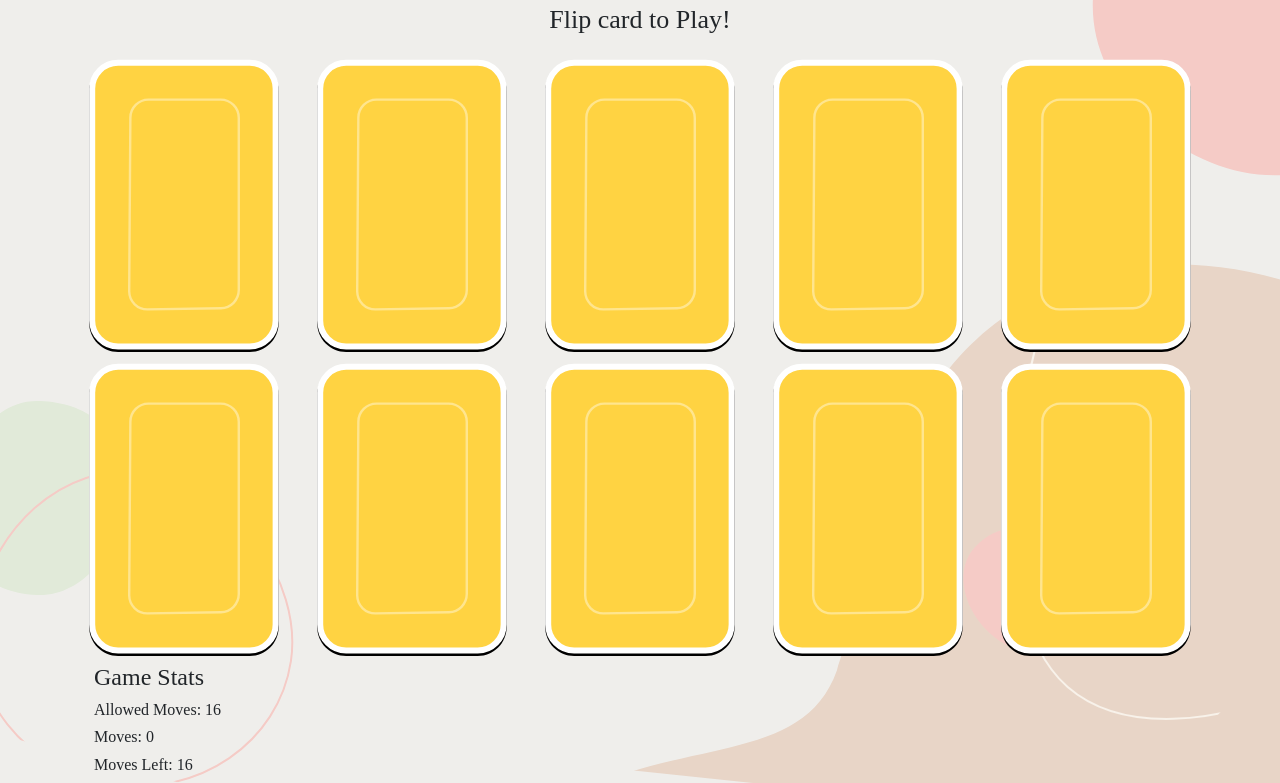
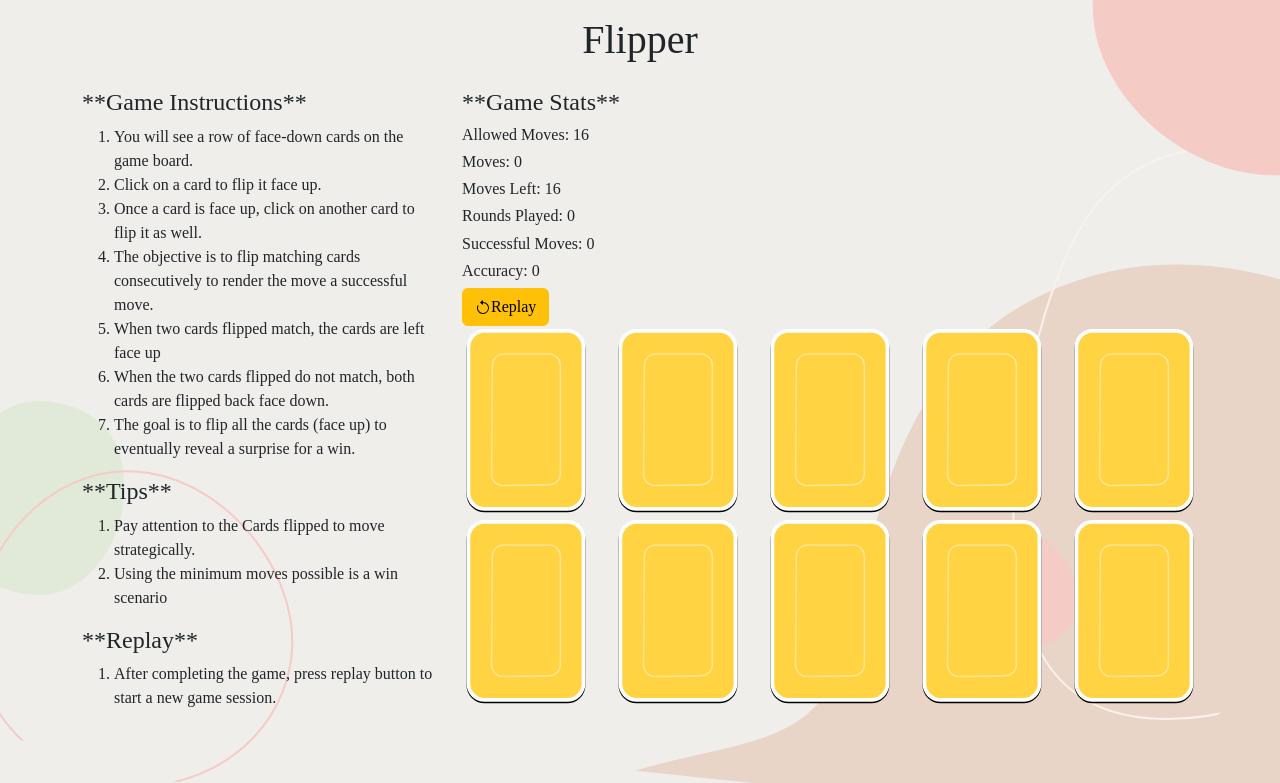
Before and after one commit to laualuoch/memora-game, a React (Create React App) app: page / in a window 1280 px wide. Shown: the top 783 px of the page. Built offline with nearby package versions, Linux system fonts and the light colour scheme; a web font is replaced by a local one.

Commit message:
update page layout

```diff
--- a/src/App.js
+++ b/src/App.js
@@ -241,15 +241,53 @@ const FlipCardGame = () => {
     <>
      <div className="App">
       <header className='App-header'>
-        <p>
-            Flip card to Play!
-        </p>
+       <h1 className="game-title">
+        Flipper
+       </h1>
       </header>
       <div className="App-body container">
-        <DisplayCards />
-        <div className="container">
-          <h4>Game Stats</h4>
-          <GameStats />
+        <div className= "row justify-content-center">
+          <div className="col-4">
+            <h4>
+              **Game Instructions**
+            </h4>
+
+            <ol>
+              <li>You will see a row of face-down cards on the game board.</li>
+              <li>Click on a card to flip it face up.</li>
+              <li>Once a card is face up, click on another card to flip it as well.</li>
+              <li>The objective is to flip matching cards consecutively to render the move a successful move.</li>
+              <li>When two cards flipped match, the cards are left face up</li>
+              <li>When the two cards flipped do not match, both cards are flipped back face down.</li>
+              <li>The goal is to flip all the cards (face up) to eventually reveal a surprise for a win.</li>
+            </ol>
+
+            <h4>
+              **Tips**
+            </h4>
+
+            <ol>
+              <li>Pay attention to the Cards flipped to move strategically.</li>
+              <li>Using the minimum moves possible is a win scenario</li>
+            </ol>
+
+            <h4>
+            **Replay**
+            </h4>
+
+            <ol>
+              <li>After completing the game, press replay button to start a new game session.</li>
+            </ol>
+          </div>
+          <div className="col-8">
+          <h4>
+              **Game Stats**
+            </h4>
+
+            <GameStats />
+
+            <DisplayCards />
+          </div>
         </div>
       </div>
     </div>
--- a/src/css/main.css
+++ b/src/css/main.css
@@ -17,10 +17,18 @@
   justify-content: center;
   font-size: calc(10px + 2vmin);
   color: 000;
+  padding-top: 16px;
+  padding-bottom: 16px;
+}
+
+.game-header {
+  font-weight: bold;
 }
 
 .App-body {
   background-color: transparent;
+  align-items: center;
+  justify-content: center;
 }
 
 .App-link {
```
